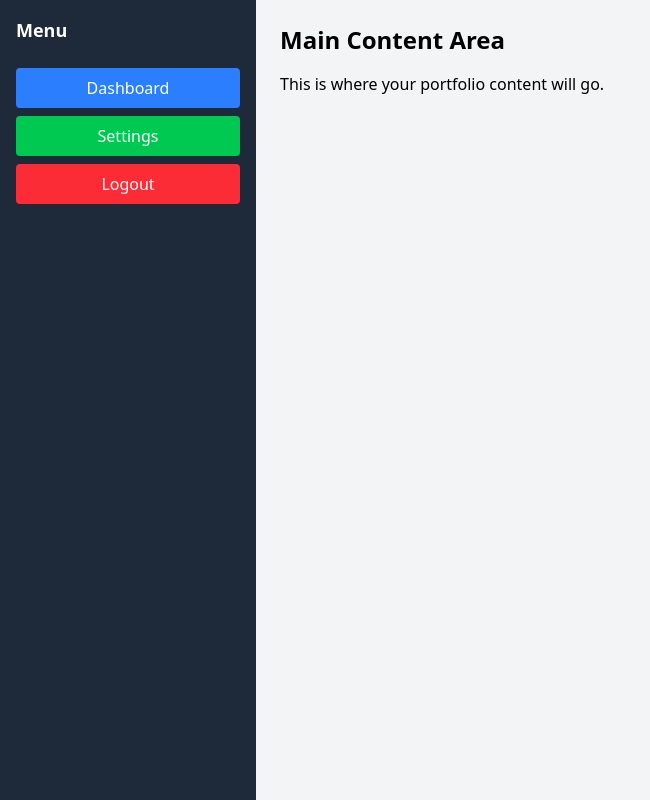
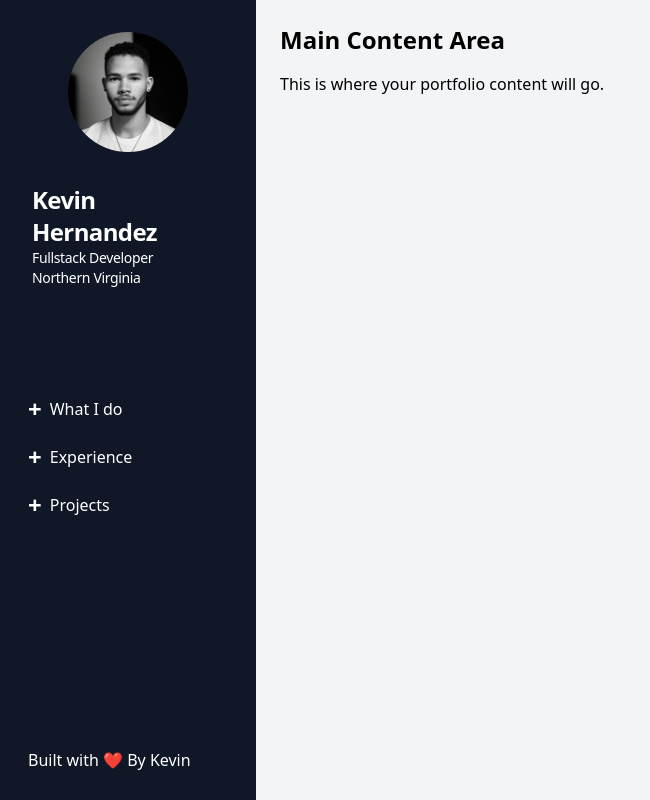
Before and after one commit to Jarmahent/KevinsPortfolio2025, a Vue app: page / in a window 1280 px wide. Shown: the whole page, without its empty margins (0-650 px from the left). Built offline with nearby package versions, Linux system fonts and the light colour scheme.

Commit message:
Styling V1

```diff
--- a/src/App.vue
+++ b/src/App.vue
@@ -1,26 +1,50 @@
 <template>
   <div class="flex h-screen">
     <!-- Side Panel -->
-    <aside class="w-64 bg-gray-800 text-white flex flex-col p-4">
-      <h2 class="text-lg font-semibold mb-6">Menu</h2>
+    <aside class="w-64 bg-gray-900 text-white flex flex-col h-screen p-4">
+      <div class="flex justify-center m-4">
+        <img src="./assets/me.png" alt="kevin hernandez"
+          class="w-30 h-30 rounded-full object-cover">
+      </div>
+      <div class="m-4 flex-grow-[.8]">
+        <div>
+        <h2 class="text-2xl font-extrabold text-white-900 tracking-tight"> Kevin Hernandez</h2>
 
-      <button
-        class="mb-2 bg-blue-500 hover:bg-blue-600 text-white py-2 px-4 rounded transition"
-      >
-        Dashboard
-      </button>
+        </div>
+        <div >
+        <p class="text-sm  tracking-tight">Fullstack Developer</p>
 
-      <button
-        class="mb-2 bg-green-500 hover:bg-green-600 text-white py-2 px-4 rounded transition"
-      >
-        Settings
-      </button>
+        </div>
+        <div >
+        <p class="text-sm  tracking-tight">Northern Virginia</p>
 
-      <button
-        class="bg-red-500 hover:bg-red-600 text-white py-2 px-4 rounded transition"
-      >
-        Logout
-      </button>
+        </div>
+      </div>
+
+
+      <div class="flex flex-col flex-grow-[2]">
+        <button class="mb-2 hover:bg-gray-600 flex items-center gap-2 px-3 py-1 ">
+          <span class="text-2xl font-bold  flex items-center">+</span>
+          What I do
+        </button>
+
+        <button class="mb-2 hover:bg-gray-600 flex items-center gap-2 px-3 py-1 ">
+          <span class="text-2xl font-bold flex items-center">+</span>
+          Experience
+        </button>
+
+        <button class="mb-2 hover:bg-gray-600 flex items-center gap-2 px-3 py-1 ">
+          <span class="text-2xl font-bold  flex items-center">+</span>
+          Projects
+        </button>
+      </div>
+      <footer>
+
+        <button class="mb-2 hover:bg-gray-600 flex items-center gap-2 px-3 py-1 ">
+          Built with ❤ By Kevin
+        </button>
+      </footer>
+
     </aside>
 
     <!-- Main Content -->
@@ -39,9 +63,11 @@
   will-change: filter;
   transition: filter 300ms;
 }
+
 .logo:hover {
   filter: drop-shadow(0 0 2em #646cffaa);
 }
+
 .logo.vue:hover {
   filter: drop-shadow(0 0 2em #42b883aa);
 }
```
Also changed, not shown: src/assets/me.png (added).
